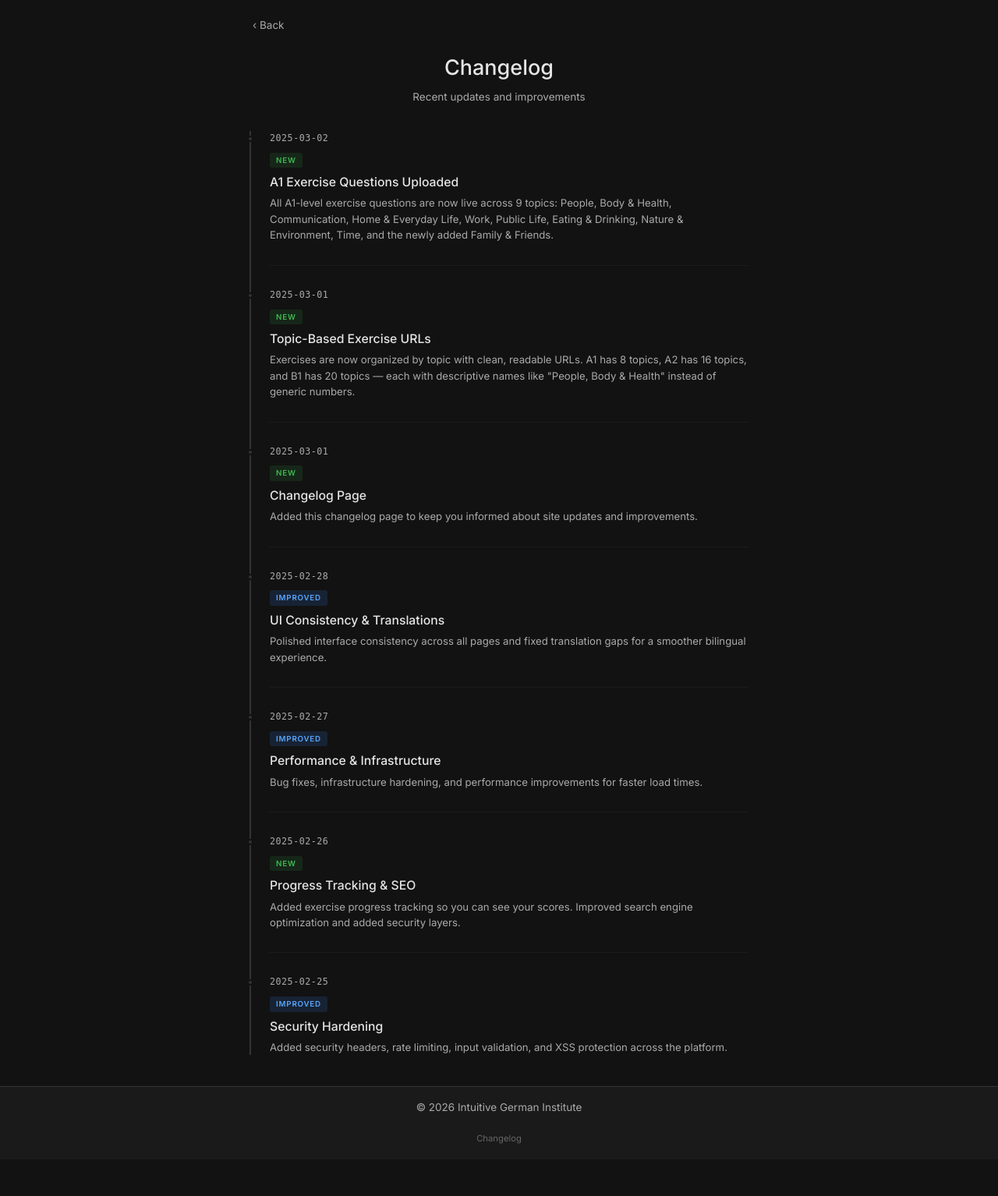
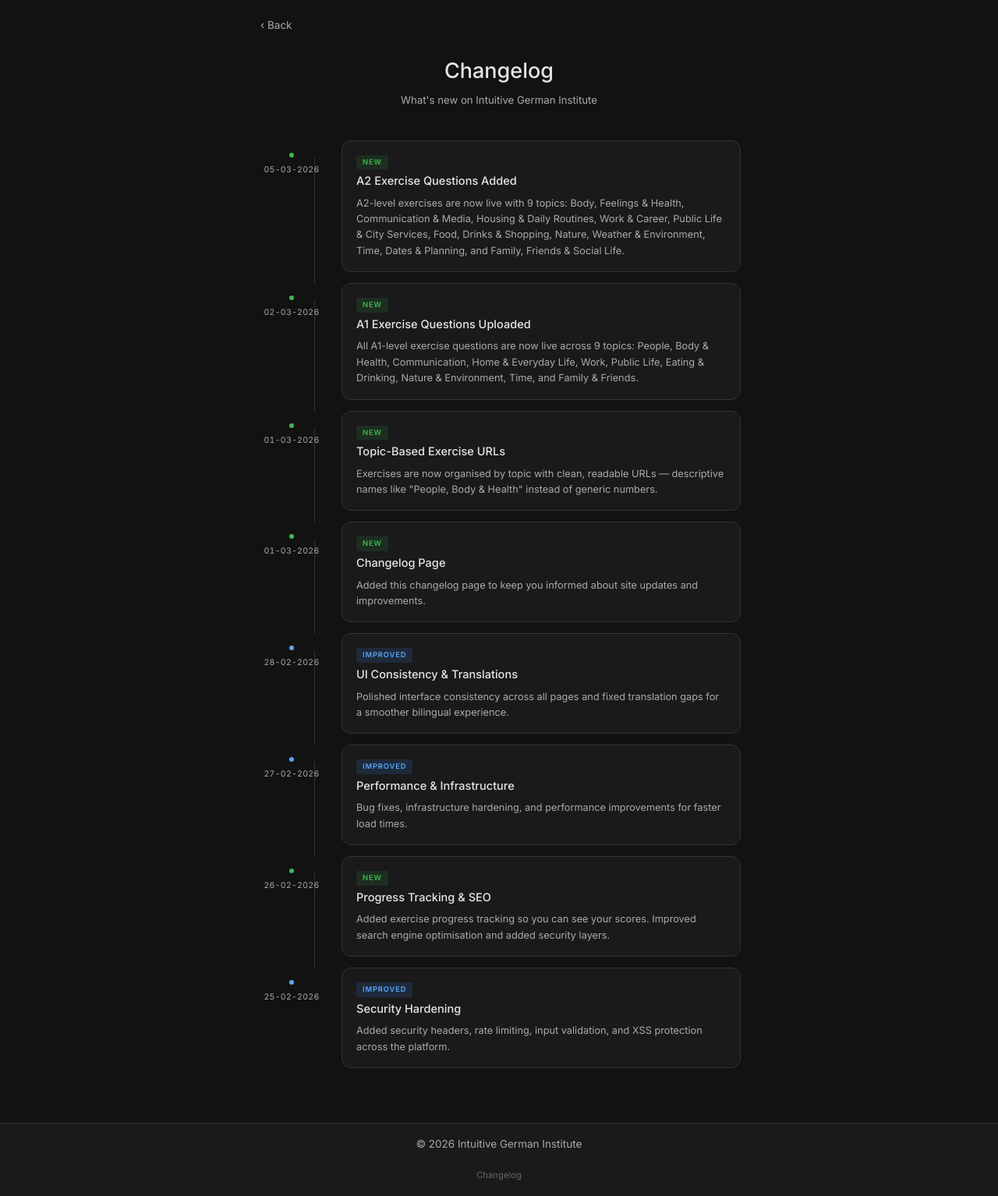
Before and after one commit to workingspace84-png/almanca-site, a Flask app: page /changelog in a window 1280 px wide. Shown: the part 63-1597 px from the top of the page at 78% size. Before the commit the page ends 1530 px from the top, so only its background shows below. Run offline with Flask 3, Linux system fonts and the light colour scheme; some libraries are stand-ins or nearby versions.

Commit message:
Redesign changelog: card layout, fix dates to 2026, add A2 entry
- Redesigned with a two-column grid: date/dot meta column + card
- Colour-coded timeline dots per tag type (green = New, blue = Improved)
- Switched date format from YYYY-MM-DD to DD-MM-YYYY
- Corrected year from 2025 to 2026 on all entries
- Added A2 exercise questions entry dated 05-03-2026

Co-Authored-By: Claude Sonnet 4.6 <noreply@anthropic.com>

```diff
--- a/static/css/changelog.css
+++ b/static/css/changelog.css
@@ -1,13 +1,17 @@
-/* Changelog page */
+/* ==============================
+   Changelog page
+   ============================== */
+
 .changelog-section {
-  max-width: 700px;
+  max-width: 680px;
   margin: 0 auto;
-  padding: 20px 30px 40px;
+  padding: 20px 30px 56px;
 }
 
+/* Header */
 .changelog-header {
   text-align: center;
-  margin-bottom: 32px;
+  margin-bottom: 40px;
 }
 
 .changelog-header h2 {
@@ -18,76 +22,116 @@
 
 .changelog-subtitle {
   color: var(--text-muted);
-  font-size: 0.9rem;
+  font-size: 0.88rem;
 }
 
-/* Timeline */
-.changelog-timeline {
-  position: relative;
-  padding-left: 24px;
-  border-left: 2px solid var(--border-color);
+/* Back link */
+.back-link {
+  display: inline-block;
+  margin-bottom: 24px;
+  color: var(--text-muted);
+  font-size: 0.9rem;
+  text-decoration: none;
 }
 
-.changelog-entry {
-  position: relative;
-  margin-bottom: 28px;
-  padding-bottom: 28px;
-  border-bottom: 1px solid rgba(255, 255, 255, 0.04);
+.back-link:hover {
+  color: var(--text-color);
 }
 
-.changelog-entry:last-child {
-  margin-bottom: 0;
-  padding-bottom: 0;
-  border-bottom: none;
+/* Timeline container */
+.changelog-timeline {
+  display: flex;
+  flex-direction: column;
+  gap: 0;
 }
 
-/* Timeline dot */
-.changelog-entry::before {
+/* Single entry row: meta (dot + date) + card */
+.changelog-entry {
+  display: grid;
+  grid-template-columns: 88px 1fr;
+  gap: 0 20px;
+  position: relative;
+}
+
+/* Vertical connector line between entries */
+.changelog-entry::after {
   content: '';
   position: absolute;
-  left: -29px;
-  top: 6px;
-  width: 8px;
-  height: 8px;
+  left: 73px; /* center of the dot column */
+  top: 22px;
+  bottom: -1px;
+  width: 1px;
+  background: var(--border-color);
+}
+
+.changelog-entry:last-child::after {
+  display: none;
+}
+
+/* ---- Meta column (dot + date) ---- */
+.changelog-meta {
+  display: flex;
+  flex-direction: column;
+  align-items: center;
+  padding-top: 14px;
+  gap: 6px;
+  position: relative;
+  z-index: 1;
+}
+
+.changelog-dot {
+  width: 10px;
+  height: 10px;
   border-radius: 50%;
-  background-color: var(--border-color);
+  flex-shrink: 0;
   border: 2px solid var(--background-color);
 }
 
-/* Date */
+.dot-new      { background-color: #3fb950; }
+.dot-improved { background-color: #58a6ff; }
+.dot-fixed    { background-color: #d29922; }
+
 .changelog-date {
-  font-size: 0.78rem;
+  font-size: 0.7rem;
   color: var(--text-muted);
-  margin-bottom: 6px;
-  font-family: monospace;
-  letter-spacing: 0.5px;
+  letter-spacing: 0.3px;
+  white-space: nowrap;
+  text-align: center;
+  font-variant-numeric: tabular-nums;
 }
 
-/* Entry body */
-.changelog-body h3 {
-  font-size: 1.05rem;
-  color: var(--heading-color);
-  margin-bottom: 4px;
-  font-weight: 500;
+/* ---- Card column ---- */
+.changelog-card {
+  background: #1a1a1a;
+  border: 1px solid var(--border-color);
+  border-radius: var(--radius-medium);
+  padding: 14px 18px 16px;
+  margin-bottom: 14px;
 }
 
-.changelog-body p {
-  font-size: 0.88rem;
+.changelog-card h3 {
+  font-size: 0.97rem;
+  color: var(--heading-color);
+  font-weight: 500;
+  margin: 4px 0 6px;
+}
+
+.changelog-card p {
+  font-size: 0.85rem;
   color: var(--text-muted);
-  line-height: 1.55;
+  line-height: 1.6;
   margin: 0;
 }
 
 /* Tags */
 .changelog-tag {
   display: inline-block;
-  font-size: 0.65rem;
+  font-size: 0.62rem;
   font-weight: 600;
   text-transform: uppercase;
-  letter-spacing: 0.8px;
+  letter-spacing: 0.9px;
   padding: 2px 8px;
   border-radius: 3px;
-  margin-bottom: 6px;
 }
 
 .tag-new {
@@ -105,33 +149,26 @@
   color: #d29922;
 }
 
-/* Back link */
-.back-link {
-  display: inline-block;
-  margin-bottom: 20px;
-  color: var(--text-muted);
-  font-size: 0.9rem;
-}
-
-.back-link:hover {
-  color: var(--text-color);
-}
-
-/* Responsive */
+/* ---- Responsive ---- */
 @media (max-width: 600px) {
   .changelog-section {
-    padding: 16px 16px 32px;
+    padding: 16px 16px 40px;
   }
 
-  .changelog-header h2 {
-    font-size: 1.5rem;
+  .changelog-entry {
+    grid-template-columns: 72px 1fr;
+    gap: 0 12px;
   }
 
-  .changelog-timeline {
-    padding-left: 18px;
+  .changelog-entry::after {
+    left: 57px;
   }
 
-  .changelog-entry::before {
-    left: -23px;
+  .changelog-date {
+    font-size: 0.65rem;
+  }
+
+  .changelog-card {
+    padding: 12px 14px 14px;
   }
 }
--- a/templates/changelog.html
+++ b/templates/changelog.html
@@ -13,32 +13,53 @@
 
   <div class="changelog-header">
     <h2>Changelog</h2>
-    <p class="changelog-subtitle">Recent updates and improvements</p>
+    <p class="changelog-subtitle">What's new on Intuitive German Institute</p>
   </div>
 
   <div class="changelog-timeline">
 
     <article class="changelog-entry">
-      <div class="changelog-date">2025-03-02</div>
-      <div class="changelog-body">
+      <div class="changelog-meta">
+        <div class="changelog-dot dot-new"></div>
+        <time class="changelog-date">05-03-2026</time>
+      </div>
+      <div class="changelog-card">
         <span class="changelog-tag tag-new">New</span>
-        <h3>A1 Exercise Questions Uploaded</h3>
-        <p>All A1-level exercise questions are now live across 9 topics: People, Body &amp; Health, Communication, Home &amp; Everyday Life, Work, Public Life, Eating &amp; Drinking, Nature &amp; Environment, Time, and the newly added Family &amp; Friends.</p>
+        <h3>A2 Exercise Questions Added</h3>
+        <p>A2-level exercises are now live with 9 topics: Body, Feelings &amp; Health, Communication &amp; Media, Housing &amp; Daily Routines, Work &amp; Career, Public Life &amp; City Services, Food, Drinks &amp; Shopping, Nature, Weather &amp; Environment, Time, Dates &amp; Planning, and Family, Friends &amp; Social Life.</p>
       </div>
     </article>
 
     <article class="changelog-entry">
-      <div class="changelog-date">2025-03-01</div>
-      <div class="changelog-body">
+      <div class="changelog-meta">
+        <div class="changelog-dot dot-new"></div>
+        <time class="changelog-date">02-03-2026</time>
+      </div>
+      <div class="changelog-card">
         <span class="changelog-tag tag-new">New</span>
-        <h3>Topic-Based Exercise URLs</h3>
-        <p>Exercises are now organized by topic with clean, readable URLs. A1 has 8 topics, A2 has 16 topics, and B1 has 20 topics — each with descriptive names like "People, Body &amp; Health" instead of generic numbers.</p>
+        <h3>A1 Exercise Questions Uploaded</h3>
+        <p>All A1-level exercise questions are now live across 9 topics: People, Body &amp; Health, Communication, Home &amp; Everyday Life, Work, Public Life, Eating &amp; Drinking, Nature &amp; Environment, Time, and Family &amp; Friends.</p>
       </div>
     </article>
 
     <article class="changelog-entry">
-      <div class="changelog-date">2025-03-01</div>
-      <div class="changelog-body">
+      <div class="changelog-meta">
+        <div class="changelog-dot dot-new"></div>
+        <time class="changelog-date">01-03-2026</time>
+      </div>
+      <div class="changelog-card">
+        <span class="changelog-tag tag-new">New</span>
+        <h3>Topic-Based Exercise URLs</h3>
+        <p>Exercises are now organised by topic with clean, readable URLs — descriptive names like "People, Body &amp; Health" instead of generic numbers.</p>
+      </div>
+    </article>
+
+    <article class="changelog-entry">
+      <div class="changelog-meta">
+        <div class="changelog-dot dot-new"></div>
+        <time class="changelog-date">01-03-2026</time>
+      </div>
+      <div class="changelog-card">
         <span class="changelog-tag tag-new">New</span>
         <h3>Changelog Page</h3>
         <p>Added this changelog page to keep you informed about site updates and improvements.</p>
@@ -46,8 +67,11 @@
     </article>
 
     <article class="changelog-entry">
-      <div class="changelog-date">2025-02-28</div>
-      <div class="changelog-body">
+      <div class="changelog-meta">
+        <div class="changelog-dot dot-improved"></div>
+        <time class="changelog-date">28-02-2026</time>
+      </div>
+      <div class="changelog-card">
         <span class="changelog-tag tag-improved">Improved</span>
         <h3>UI Consistency &amp; Translations</h3>
         <p>Polished interface consistency across all pages and fixed translation gaps for a smoother bilingual experience.</p>
@@ -55,8 +79,11 @@
     </article>
 
     <article class="changelog-entry">
-      <div class="changelog-date">2025-02-27</div>
-      <div class="changelog-body">
+      <div class="changelog-meta">
+        <div class="changelog-dot dot-improved"></div>
+        <time class="changelog-date">27-02-2026</time>
+      </div>
+      <div class="changelog-card">
         <span class="changelog-tag tag-improved">Improved</span>
         <h3>Performance &amp; Infrastructure</h3>
         <p>Bug fixes, infrastructure hardening, and performance improvements for faster load times.</p>
@@ -64,17 +91,23 @@
     </article>
 
     <article class="changelog-entry">
-      <div class="changelog-date">2025-02-26</div>
-      <div class="changelog-body">
+      <div class="changelog-meta">
+        <div class="changelog-dot dot-new"></div>
+        <time class="changelog-date">26-02-2026</time>
+      </div>
+      <div class="changelog-card">
         <span class="changelog-tag tag-new">New</span>
         <h3>Progress Tracking &amp; SEO</h3>
-        <p>Added exercise progress tracking so you can see your scores. Improved search engine optimization and added security layers.</p>
+        <p>Added exercise progress tracking so you can see your scores. Improved search engine optimisation and added security layers.</p>
       </div>
     </article>
 
     <article class="changelog-entry">
-      <div class="changelog-date">2025-02-25</div>
-      <div class="changelog-body">
+      <div class="changelog-meta">
+        <div class="changelog-dot dot-improved"></div>
+        <time class="changelog-date">25-02-2026</time>
+      </div>
+      <div class="changelog-card">
         <span class="changelog-tag tag-improved">Improved</span>
         <h3>Security Hardening</h3>
         <p>Added security headers, rate limiting, input validation, and XSS protection across the platform.</p>
```
